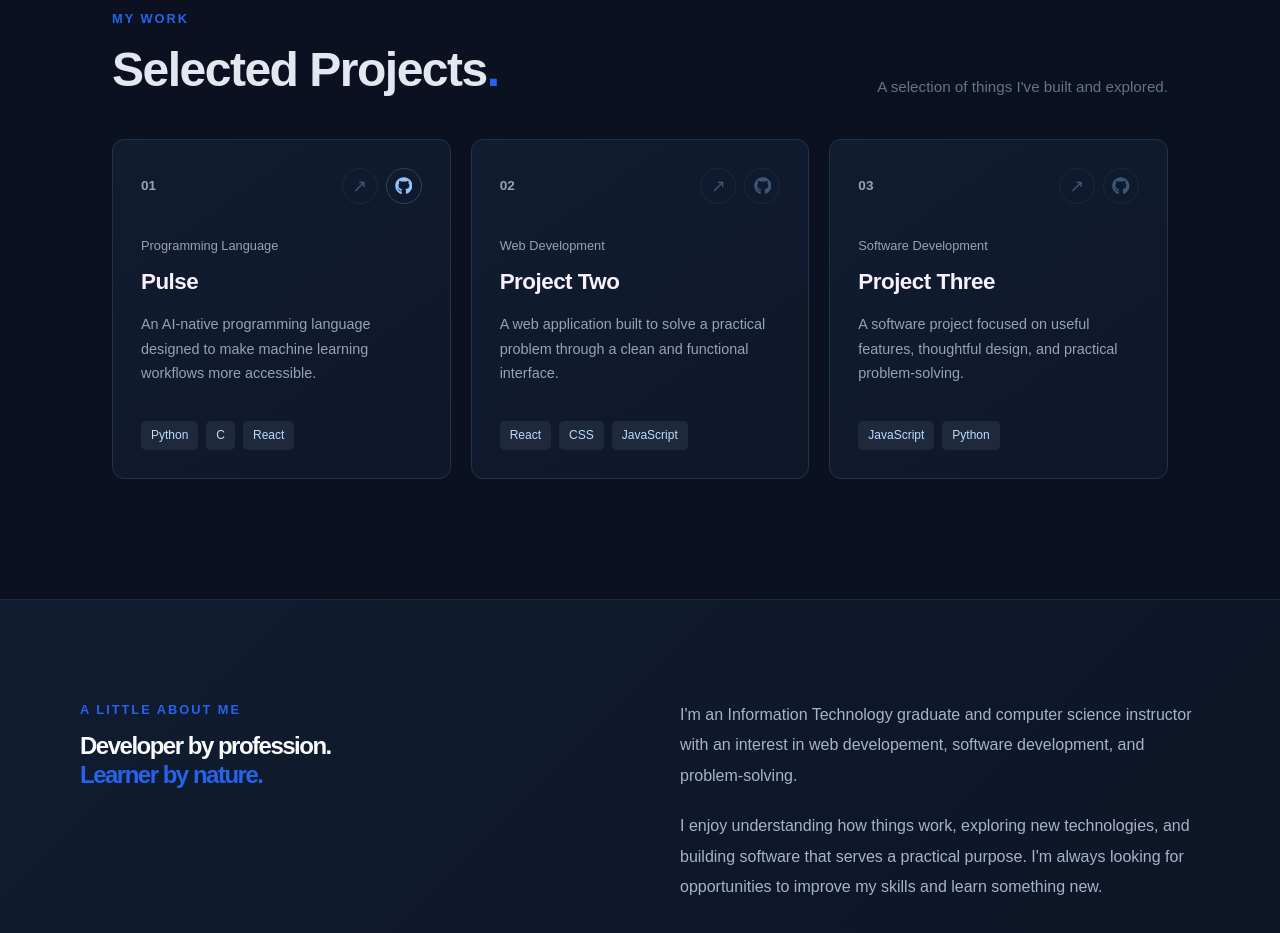
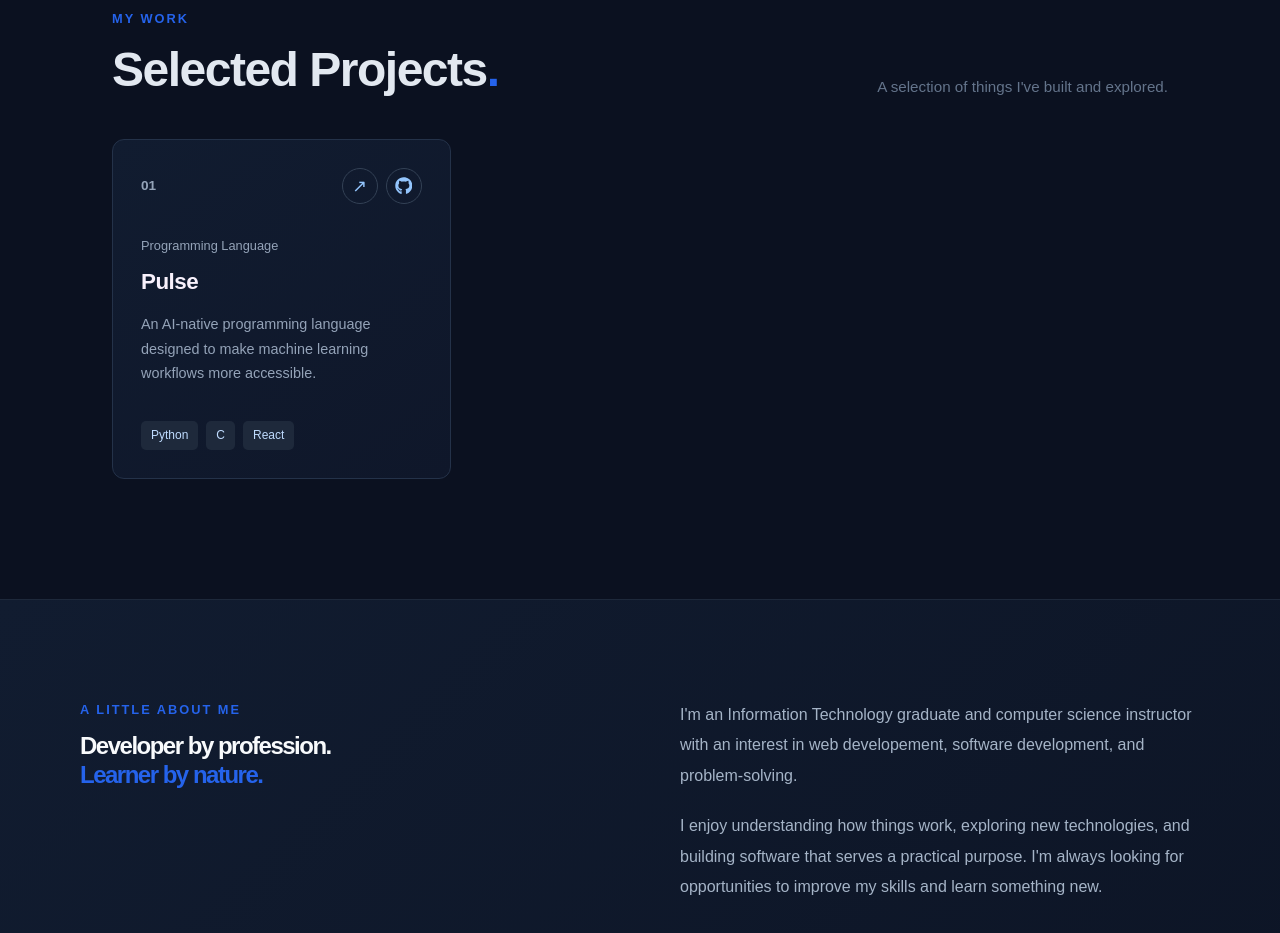
Before and after one commit to david-ptrk/Portfolio, a React (Vite) app: page / in a window 1280 px wide. Shown: the part 840-1773 px from the top of the page. Built offline with nearby package versions, Linux system fonts and the light colour scheme.

Commit message:
fix: added live url for pulse project

```diff
--- a/src/components/Projects.jsx
+++ b/src/components/Projects.jsx
@@ -7,27 +7,18 @@ const projects = [
         category: "Programming Language",
         description: "An AI-native programming language designed to make machine learning workflows more accessible.",
         technologies: ["Python", "C", "React"],
-        liveUrl: "",
+        liveUrl: "https://pulse-language.vercel.app",
         git: "https://github.com/david-ptrk/Pulse",
     },
-    {
-        number: "02",
-        title: "Project Two",
-        category: "Web Development",
-        description: "A web application built to solve a practical problem through a clean and functional interface.",
-        technologies: ["React", "CSS", "JavaScript"],
-        liveUrl: "",
-        git: "",
-    },
-    {
-        number: "03",
-        title: "Project Three",
-        category: "Software Development",
-        description: "A software project focused on useful features, thoughtful design, and practical problem-solving.",
-        technologies: ["JavaScript", "Python"],
-        liveUrl: "",
-        git: "",
-    },
+    // {
+    //     number: "02",
+    //     title: "Project Two",
+    //     category: "Web Development",
+    //     description: "A web application built to solve a practical problem through a clean and functional interface.",
+    //     technologies: ["React", "CSS", "JavaScript"],
+    //     liveUrl: "",
+    //     git: "",
+    // },
 ];
 
 function Projects() {
```
